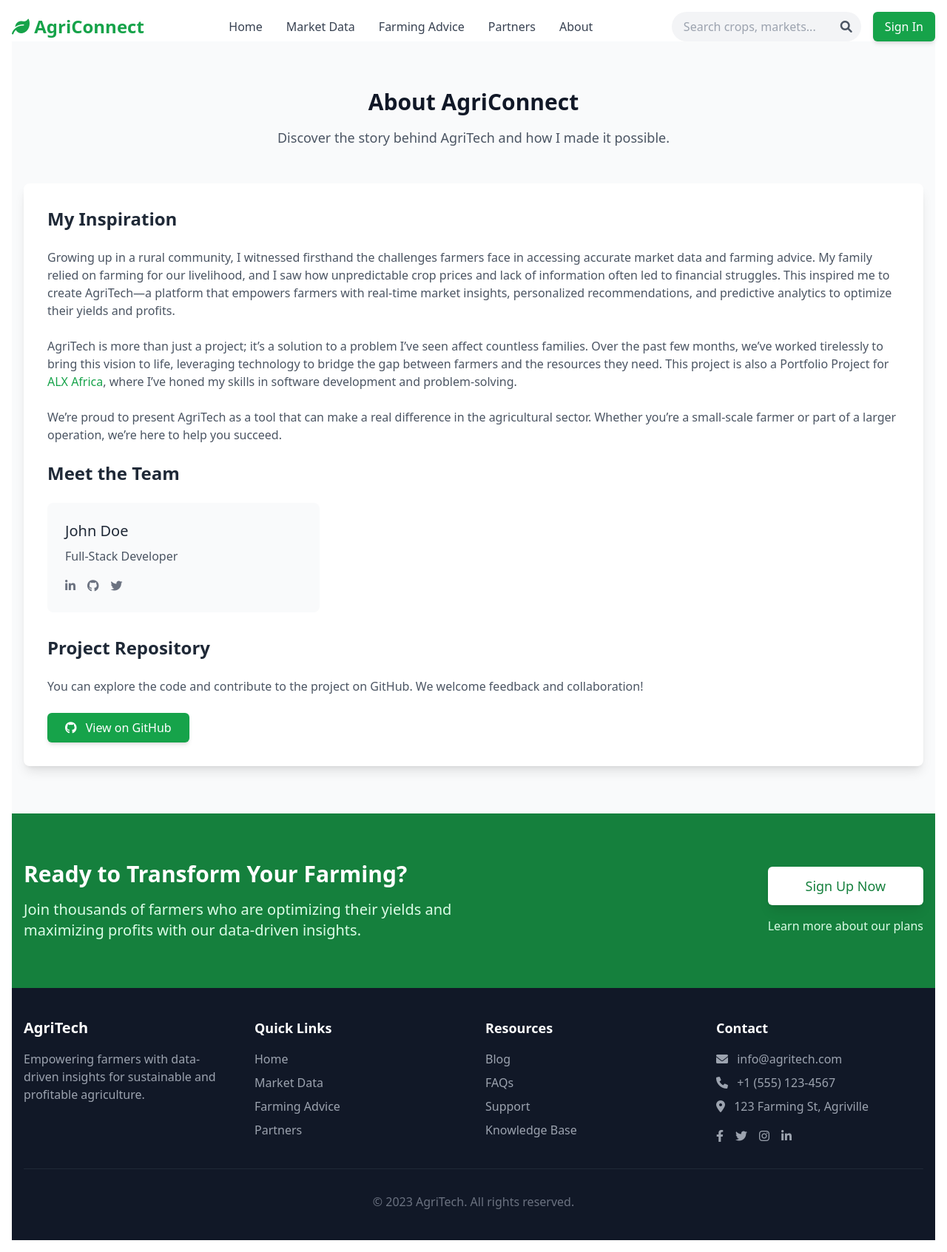
After one commit to Majangajohn/Agriconnect, a Flask app: page /about in a window 1280 px wide. The commit adds this page. Shown: the whole page at 74% size. Run offline with Flask 3, Linux system fonts and the light colour scheme; some libraries are stand-ins or nearby versions.

Commit message:
'update'

```diff
--- a/agriconnect/routes.py
+++ b/agriconnect/routes.py
@@ -2,7 +2,7 @@ from flask import render_template, redirect, url_for, request, flash
 from agriconnect import app, bcrypt, db, mail
 from agriconnect.forms import LoginForm, ConfirmRegistration, RegistrationForm, SetResetPasswordForm
 from agriconnect.models import User
-from flask_login import current_user, login_user
+from flask_login import current_user, login_user, logout_user
 from flask_mail import Message
 
 @app.route("/")
@@ -89,3 +89,12 @@ def set_reset_token(token):
         flash('Your password has been updated! You are now able to log in', 'success')
         return redirect(url_for('login'))
     return render_template('set_reset_token.html', title='Set Reset Password', form=form)
+
+@app.route("/logout")
+def logout():
+    logout_user()
+    return redirect(url_for('login'))
+
+@app.route("/about")
+def about():
+     return render_template('about.html', title='About')
--- /dev/null
+++ b/agriconnect/templates/about.html
@@ -0,0 +1,47 @@
+{% extends "layout.html" %}
+{% block content %}
+<!-- About Section -->
+<section id="about" class="py-16 bg-gray-50 dark:bg-gray-900">
+    <div class="container mx-auto px-4">
+        <div class="text-center mb-12">
+            <h2 class="text-3xl font-bold text-gray-900 dark:text-white mb-4">About AgriConnect</h2>
+            <p class="text-lg text-gray-600 dark:text-gray-400 max-w-3xl mx-auto">Discover the story behind AgriTech and how I made it possible.</p>
+        </div>
+
+        <div class="bg-white dark:bg-gray-800 rounded-lg shadow-lg p-8">
+            <h3 class="text-2xl font-semibold text-gray-800 dark:text-gray-200 mb-6">My Inspiration</h3>
+            <p class="text-gray-600 dark:text-gray-400 mb-6">
+                Growing up in a rural community, I witnessed firsthand the challenges farmers face in accessing accurate market data and farming advice. My family relied on farming for our livelihood, and I saw how unpredictable crop prices and lack of information often led to financial struggles. This inspired me to create AgriTech—a platform that empowers farmers with real-time market insights, personalized recommendations, and predictive analytics to optimize their yields and profits.
+            </p>
+            <p class="text-gray-600 dark:text-gray-400 mb-6">
+                AgriTech is more than just a project; it’s a solution to a problem I’ve seen affect countless families. Over the past few months, we’ve worked tirelessly to bring this vision to life, leveraging technology to bridge the gap between farmers and the resources they need. This project is also a Portfolio Project for <a href="https://www.alxafrica.com/" class="text-primary-600 dark:text-primary-400 hover:underline" target="_blank" rel="noopener noreferrer">ALX Africa</a>, where I’ve honed my skills in software development and problem-solving.
+            </p>
+            <p class="text-gray-600 dark:text-gray-400 mb-6">
+                We’re proud to present AgriTech as a tool that can make a real difference in the agricultural sector. Whether you’re a small-scale farmer or part of a larger operation, we’re here to help you succeed.
+            </p>
+
+            <h3 class="text-2xl font-semibold text-gray-800 dark:text-gray-200 mb-6">Meet the Team</h3>
+            <div class="grid grid-cols-1 md:grid-cols-2 lg:grid-cols-3 gap-6 mb-8">
+                <!-- Team Member 1 -->
+                <div class="bg-gray-50 dark:bg-gray-700 rounded-lg p-6">
+                    <h4 class="text-xl font-medium text-gray-800 dark:text-gray-200 mb-2">John Doe</h4>
+                    <p class="text-gray-600 dark:text-gray-400 mb-4">Full-Stack Developer</p>
+                    <div class="flex space-x-4">
+                        <a href="https://www.linkedin.com/in/john-nyange-majanga-830915188" class="text-gray-500 hover:text-primary-600 dark:hover:text-primary-400" target="_blank" rel="noopener noreferrer"><i class="fab fa-linkedin-in"></i></a>
+                        <a href="https://github.com/Majangajohn" class="text-gray-500 hover:text-primary-600 dark:hover:text-primary-400" target="_blank" rel="noopener noreferrer"><i class="fab fa-github"></i></a>
+                        <a href="https://x.com/jnmajanga" class="text-gray-500 hover:text-primary-600 dark:hover:text-primary-400" target="_blank" rel="noopener noreferrer"><i class="fab fa-twitter"></i></a>
+                    </div>
+                </div>
+            </div>
+
+            <h3 class="text-2xl font-semibold text-gray-800 dark:text-gray-200 mb-6">Project Repository</h3>
+            <p class="text-gray-600 dark:text-gray-400 mb-6">
+                You can explore the code and contribute to the project on GitHub. We welcome feedback and collaboration!
+            </p>
+            <a href="https://github.com/Majangajohn/Agriconnect" class="bg-primary-600 hover:bg-primary-700 text-white py-2 px-6 rounded-md shadow-md transition duration-300 ease-in-out transform hover:scale-105 inline-block" target="_blank" rel="noopener noreferrer">
+                <i class="fab fa-github mr-2"></i> View on GitHub
+            </a>
+        </div>
+    </div>
+</section>
+{% endblock content %}
--- a/agriconnect/templates/layout.html
+++ b/agriconnect/templates/layout.html
@@ -71,6 +71,7 @@
                     <a href="#market-data" class="text-gray-700 dark:text-gray-300 hover:text-primary-600 dark:hover:text-primary-400 font-medium">Market Data</a>
                     <a href="#farming-advice" class="text-gray-700 dark:text-gray-300 hover:text-primary-600 dark:hover:text-primary-400 font-medium">Farming Advice</a>
                     <a href="#partners" class="text-gray-700 dark:text-gray-300 hover:text-primary-600 dark:hover:text-primary-400 font-medium">Partners</a>
+                    <a href="{{ url_for('about') }}" class="text-gray-700 dark:text-gray-300 hover:text-primary-600 dark:hover:text-primary-400 font-medium">About</a>
                 </div>
                 <div class="flex items-center">
                     <div class="md:block hidden relative">
@@ -87,6 +88,7 @@
                     </button>
                 </div>
             </div>
+    {% block content %}
             <!-- Mobile Menu -->
             <div class="md:hidden hidden mt-3 px-2 pt-2 pb-4 space-y-1 bg-gray-50 dark:bg-gray-800 rounded-md" id="mobile-menu">
                 <a href="#home" class="block px-3 py-2 text-gray-700 dark:text-gray-300 hover:bg-gray-200 dark:hover:bg-gray-700 rounded-md">Home</a>
@@ -477,7 +479,7 @@
             </div>
         </div>
     </section>
-
+{% endblock %}
     <!-- Call to Action -->
     <section class="py-16 bg-primary-700 dark:bg-primary-800">
         <div class="container mx-auto px-4">
--- a/agriconnect/templates/portal.html
+++ b/agriconnect/templates/portal.html
@@ -96,7 +96,9 @@
                                 <button id="switchUserBtn" class="w-full text-left px-4 py-2 text-sm text-gray-700 dark:text-gray-300 hover:bg-gray-100 dark:hover:bg-gray-700">Switch User Type</button>
                                 <button id="toggleDarkMode" class="w-full text-left px-4 py-2 text-sm text-gray-700 dark:text-gray-300 hover:bg-gray-100 dark:hover:bg-gray-700">Toggle Dark Mode</button>
                                 <button class="w-full text-left px-4 py-2 text-sm text-gray-700 dark:text-gray-300 hover:bg-gray-100 dark:hover:bg-gray-700">Settings</button>
-                                <button class="w-full text-left px-4 py-2 text-sm text-gray-700 dark:text-gray-300 hover:bg-gray-100 dark:hover:bg-gray-700">Logout</button>
+                                <button class="w-full text-left px-4 py-2 text-sm text-gray-700 dark:text-gray-300 hover:bg-gray-100 dark:hover:bg-gray-700">
+                                    <a href="{{ url_for('logout') }}"> Logout </a>
+                                </button>
                             </div>
                         </div>
                     </div>
```
